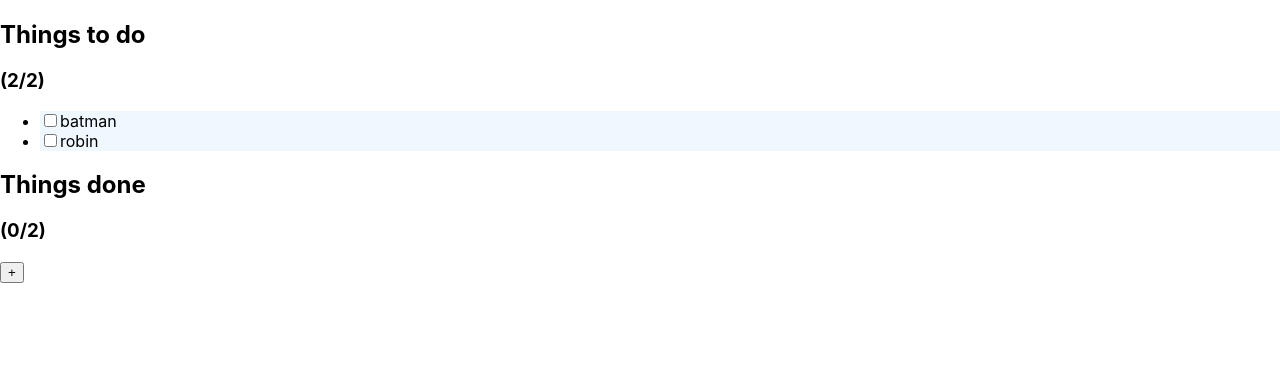
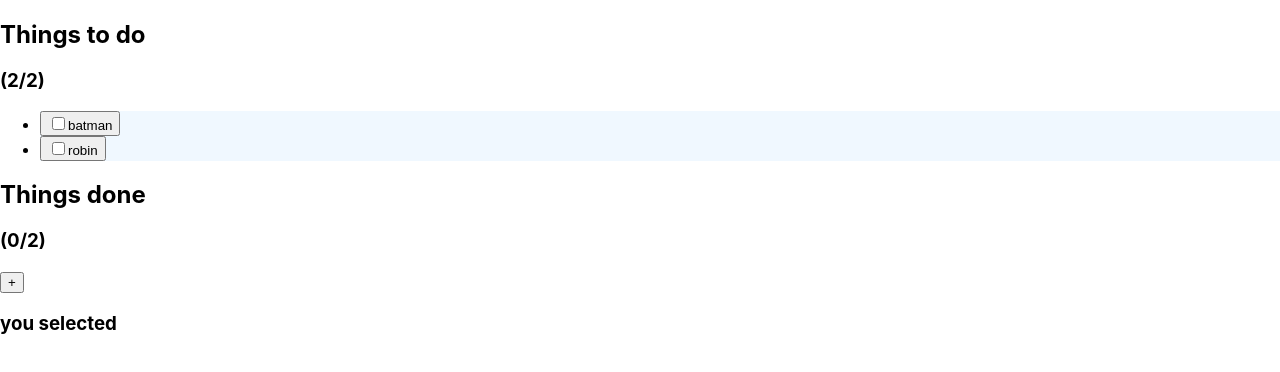
Before and after one commit to MarcoMaz/renato-do-list, a React (Create React App) app: page / in a window 1280 px wide. Shown: the top 372 px of the page. Built offline with nearby package versions, Linux system fonts and the light colour scheme.

Commit message:
fix structure

```diff
--- a/src/App.tsx
+++ b/src/App.tsx
@@ -30,10 +30,10 @@ function App() {
   const numberOfThingsDone = completedTodos.filter(Boolean).length;
   const numberOfThingsTodo = numberOfThingsTotal - numberOfThingsDone;
 
-  const [itemText, setItemText] = useState('');
-  const [speed, setSpeed] = useState(0);
-  const [urgency, setUrgency] = useState(0);
-  const [fun, setFun] = useState(0);
+  const [newItemText, setItemText] = useState('');
+  const [newSpeed, setSpeed] = useState(0);
+  const [newUrgency, setUrgency] = useState(0);
+  const [newFun, setFun] = useState(0);
 
   const [showAddTask, setShowAddTask] = useState(false);
 
@@ -45,8 +45,6 @@ function App() {
             numberOfThingsTodo={numberOfThingsTodo}
             numberOfThingsTotal={numberOfThingsTotal}
             tasks={tasks}
-            urgency={urgency}
-            fun={fun}
           />
           <ThingsDone
             numberOfThingsDone={numberOfThingsDone}
@@ -62,10 +60,10 @@ function App() {
           )}
           {showAddTask && (
             <AddTask
-              itemText={itemText}
-              speed={speed}
-              urgency={urgency}
-              fun={fun}
+              itemText={newItemText}
+              speed={newSpeed}
+              urgency={newUrgency}
+              fun={newFun}
               setItemText={setItemText}
               setShowCreateNew={setShowAddTask}
               setSpeed={setSpeed}
@@ -73,6 +71,7 @@ function App() {
               setFun={setFun}
             />
           )}
+          <h3>you selected</h3>
         </div>
       </PersistGate>
     </Provider>
--- a/src/components/Task.tsx
+++ b/src/components/Task.tsx
@@ -16,12 +16,14 @@ const Task: FunctionComponent<TaskProps> = ({ isCompleted, id, label }) => {
 
   return (
     <li>
+      <button type="button">
         <Checkbox
           id={id}
           isCompleted={isCompleted}
           label={label}
           onChange={() => dispatch(toggleTask(id))}
         />
+      </button>
     </li>
   );
 };
--- a/src/components/ThingsTodo.tsx
+++ b/src/components/ThingsTodo.tsx
@@ -8,8 +8,6 @@ interface ThingsTodoProps {
   numberOfThingsTodo: number;
   numberOfThingsTotal: number;
   tasks: taskProps[];
-  urgency: number;
-  fun: number;
 }
 
 const ThingsTodo: FunctionComponent<ThingsTodoProps> = ({
```
Lines whose indentation alone changed are shown as unchanged.
